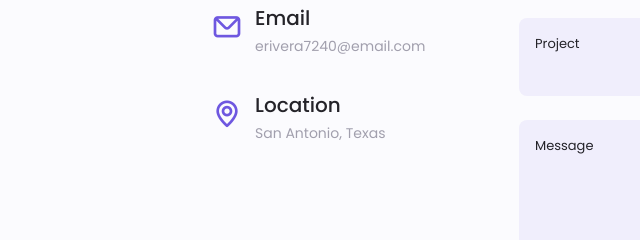
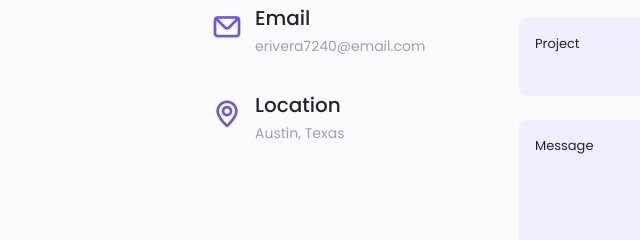
Before and after one commit to Quantum-Impulse/New-Personal-Site, a plain HTML site: page index.html in a window 1280 px wide. Shown: the part 4960-5200 px from the top of the page, 45-685 px from the left. Drawn offline with nearby package versions, Linux system fonts and the light colour scheme.

Commit message:
pdf changes for resume

```diff
--- a/index.html
+++ b/index.html
@@ -820,7 +820,7 @@
                             <i class="uil uil-map-marker contact__icon"></i>
                             <div>
                                 <h3 class="contact__title">Location</h3>
-                                <span class="contact__subtitle">San Antonio, Texas</span>
+                                <span class="contact__subtitle">Austin, Texas</span>
                             </div>
                         </div>
                     </div>
```
